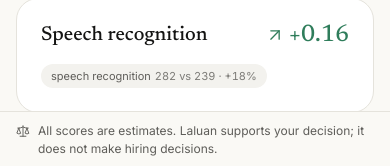
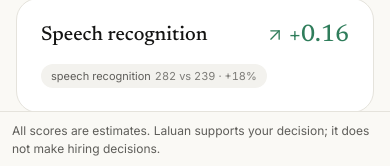
Before and after one commit to Jie-coder/hoo-lee-sheet-sdc2026, a Next.js app: page /radar in a window 390 px wide. Shown: the part 676-842 px from the top of the page. Built offline with nearby package versions, Linux system fonts and the light colour scheme.

Commit message:
Disclaimer bar: hide scale icon and 12px side padding on mobile; refresh EN/BM mobile results screenshots

```diff
--- a/src/components/estimate-footer.tsx
+++ b/src/components/estimate-footer.tsx
@@ -8,9 +8,9 @@
   const { t } = useT();
   return (
     <footer className="fixed inset-x-0 bottom-0 z-40 border-t border-line bg-paper">
-      <div className="mx-auto flex max-w-[1248px] items-center justify-between gap-4 px-4 py-2.5 text-[12px] text-grey sm:px-6">
+      <div className="mx-auto flex max-w-[1248px] items-center justify-between gap-4 px-3 py-2.5 text-[12px] text-grey sm:px-6">
         <p className="flex items-start gap-2 sm:items-center">
-          <Scale className="mt-0.5 size-3.5 shrink-0 sm:mt-0" strokeWidth={1.6} />
+          <Scale className="mt-0.5 hidden size-3.5 shrink-0 sm:block sm:mt-0" strokeWidth={1.6} />
           {t("estimateFooter.disclaimer")}
         </p>
         <span className="tag hidden whitespace-nowrap sm:inline-flex">{t("estimateFooter.publicData")}</span>
```
Also changed, not shown: 8 other files (tests, documents, lock files or other folders).
